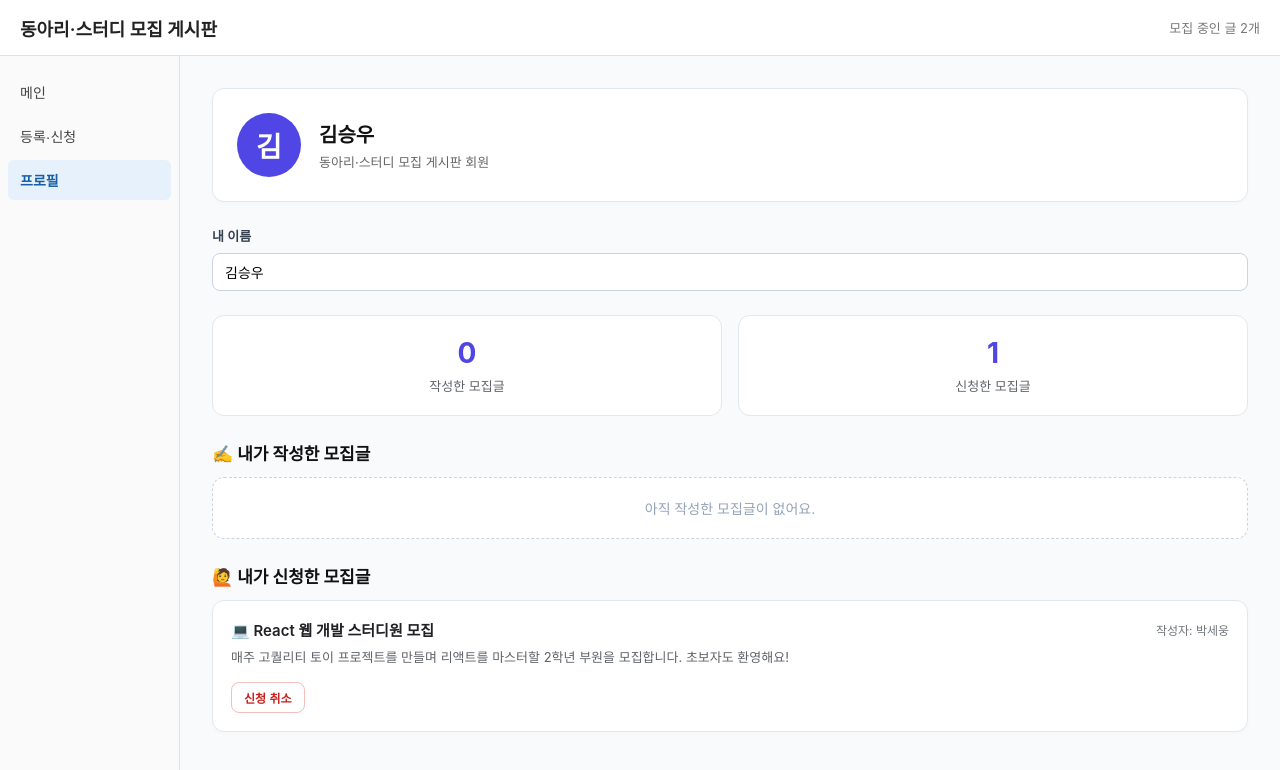
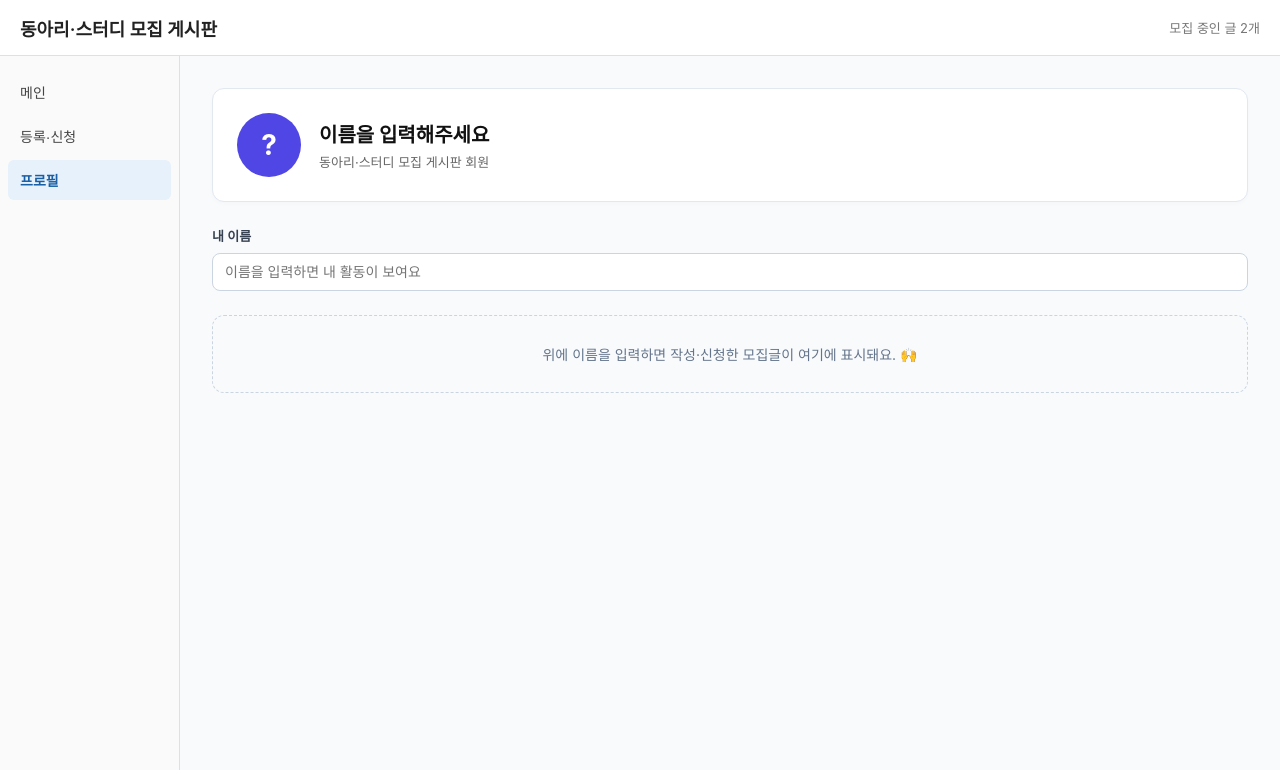
Before and after one commit to Ze-rith/Club-Study-Group-Recruitment-Board, a React (Vite) app: page / in a window 1280 px wide. Both pictures are taken after a click on the button "프로필". Shown: the top 770 px of the page. Built offline with nearby package versions, Linux system fonts and the light colour scheme.

Commit message:
fix: 프로필 이름 기본값을 비워 안내 문구가 먼저 보이도록 변경
- 기존엔 '김승우'가 기본 입력값이라 특정인 내역이 먼저 노출됨
- 기본값을 빈 문자열로 바꿔, 진입 시 이름 입력 안내 문구부터 표시

```diff
--- a/src/pages/ProfilePage.tsx
+++ b/src/pages/ProfilePage.tsx
@@ -13,9 +13,9 @@ interface ProfilePageProps {
 // 1) 내가 작성한 모집글  2) 내가 신청한 모집글 을 모아서 보여준다.
 // (로그인 기능이 생기면 이 입력창 대신 로그인된 사용자 이름을 쓰면 된다.)
 function ProfilePage({ posts, onCancelApply }: ProfilePageProps) {
-  // 더미 데이터에 신청자로 들어가 있는 "김승우"를 기본값으로 둬서
-  // 첫 화면이 비어 보이지 않게 했다.
-  const [myName, setMyName] = useState("김승우");
+  // 기본값을 비워 두어, 프로필을 열면 특정인의 내역이 먼저 뜨지 않고
+  // "이름을 입력하세요" 안내 문구부터 보이도록 했다.
+  const [myName, setMyName] = useState("");
 
   const trimmedName = myName.trim();
 
```
